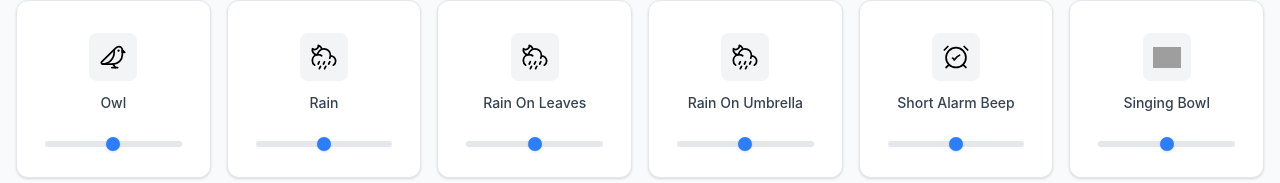
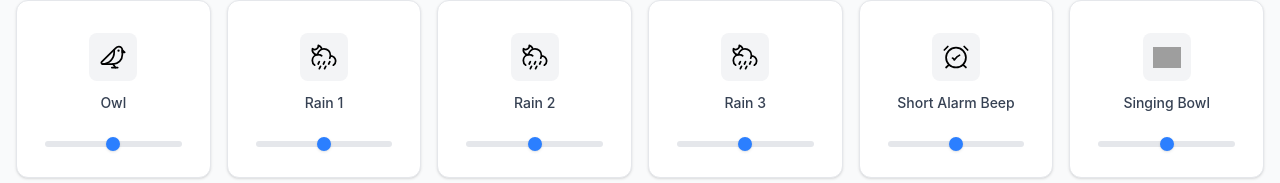
Before and after one commit to ThePratikSah/ambient, a Svelte app: page / in a window 1280 px wide. Shown: the part 485-668 px from the top of the page. Built offline with nearby package versions, Linux system fonts and the light colour scheme; grey boxes are pictures that could not be loaded.

Commit message:
Rename and update audio files for rain sounds

```diff
--- a/src/data/sounds.ts
+++ b/src/data/sounds.ts
@@ -83,22 +83,22 @@ export const sounds: Sound[] = [
     audio: "/audio/owl.mp3",
   },
   {
-    id: "rain",
-    title: "Rain",
+    id: "rain-1",
+    title: "Rain 1",
     icon: "/icons/rain.svg",
-    audio: "/audio/rain.mp3",
+    audio: "/audio/rain-1.mp3",
   },
   {
-    id: "rain-on-leaves",
-    title: "Rain On Leaves",
+    id: "rain-2",
+    title: "Rain 2",
     icon: "/icons/rain.svg",
-    audio: "/audio/rain-on-leaves.mp3",
+    audio: "/audio/rain-2.mp3",
   },
   {
-    id: "rain-on-umbrella",
-    title: "Rain On Umbrella",
+    id: "rain-3",
+    title: "Rain 3",
     icon: "/icons/rain.svg",
-    audio: "/audio/rain-on-umbrella.mp3",
+    audio: "/audio/rain-3.mp3",
   },
   {
     id: "short-alarm-beep",
```
